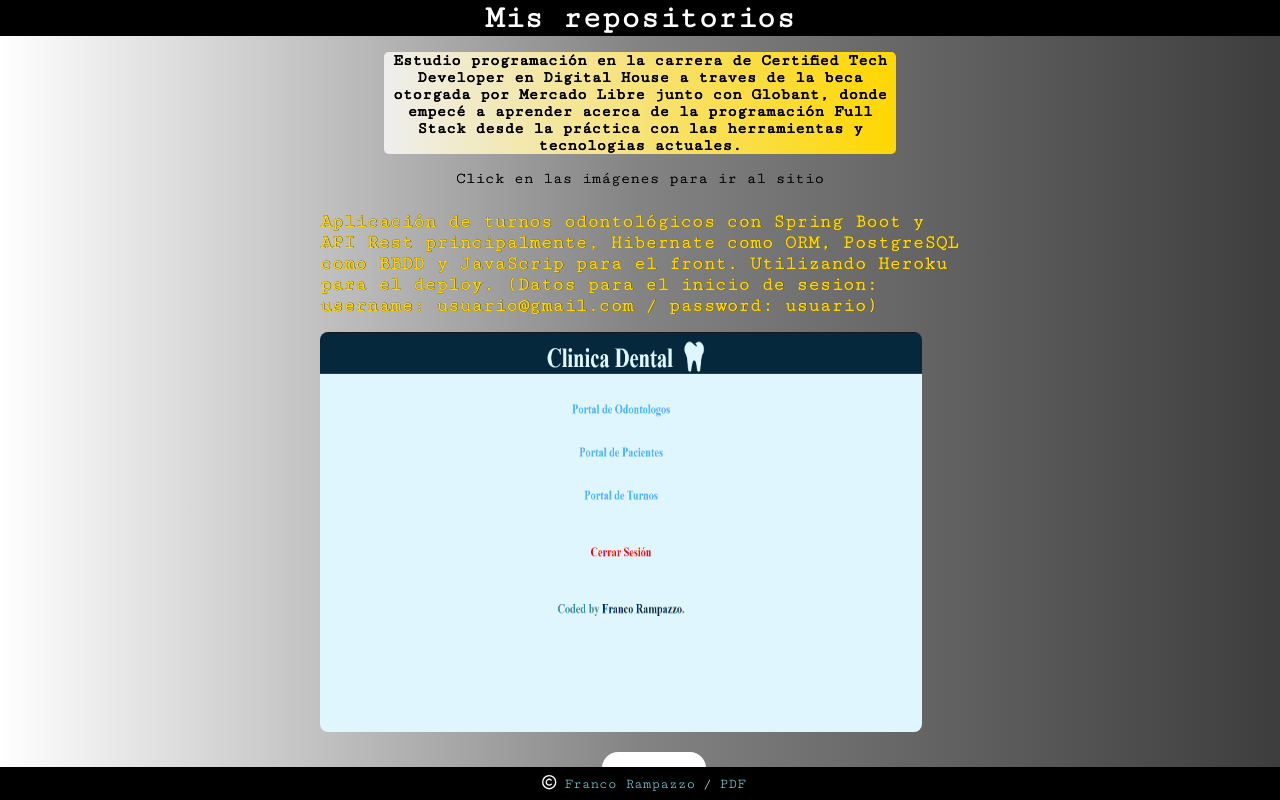
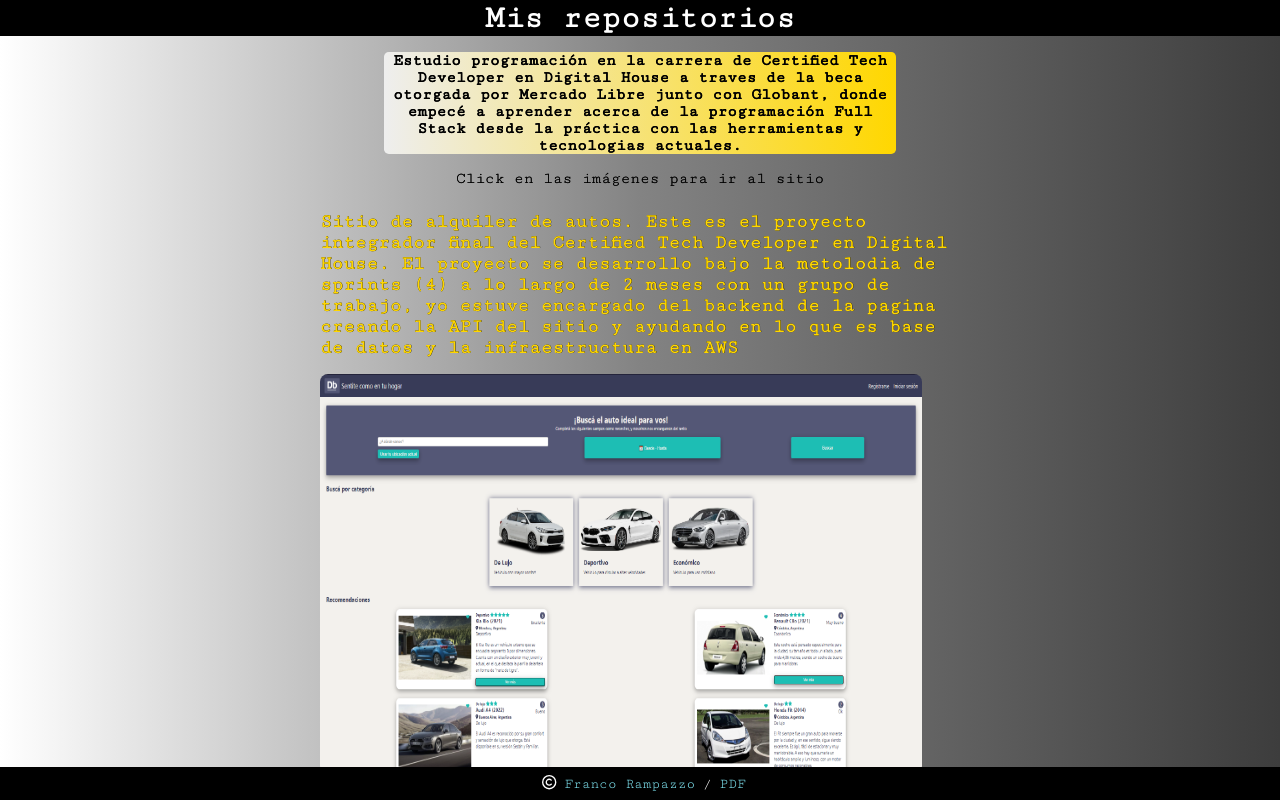
Before and after one commit to aquamantop/Cv-portfolio, a React (Create React App) app: page /SobreMi in a window 1280 px wide. Shown: the top 800 px of the page. Built offline with nearby package versions, Linux system fonts and the light colour scheme; a web font is replaced by a local one.

Commit message:
proyecto final agregado

```diff
--- a/src/Json/articulos.js
+++ b/src/Json/articulos.js
@@ -3,10 +3,20 @@
 import ppt from '../Img/ppt.png'
 import rating from '../Img/rating.png'
 import form from '../Img/form.png'
+import proyecto from '../Img/proyecto-final.png'
 
 export const Articulos = [
     {
         id: 1,
+        descripcion: "Sitio de alquiler de autos. Este es el proyecto integrador final del Certified Tech Developer en Digital House. El proyecto se desarrollo bajo la metolodia de sprints (4) " +
+        "a lo largo de 2 meses con un grupo de trabajo, yo estuve encargado del backend de la pagina creando la API del sitio y ayudando en lo que es base de datos " +
+        "y la infraestructura en AWS",
+        linkRepo: "http://0521ptc1n1-grupo7.s3-website.us-east-2.amazonaws.com",
+        img: proyecto,
+        alt: "digital booking, alquiler de autos"
+    },
+    {
+        id: 2,
         descripcion: "Aplicación de turnos odontológicos con Spring Boot y API Rest principalmente, Hibernate como ORM, PostgreSQL como BBDD y JavaScrip para el front. Utilizando Heroku para el deploy. (Datos para el inicio de sesion: username: usuario@gmail.com / password: usuario)",
         linkRepo: "https://clinica-dental-backend.herokuapp.com/html/home.html",
         linkCodigo: "https://github.com/aquamantop/Clinica-dental",
@@ -14,7 +24,7 @@
         alt:"clinica dental"
     },
     {
-        id: 2,
+        id: 3,
         descripcion: "App funcional para calcular la propina a dar teniendo en cuenta el monto total, la cantidad de personas que pagan y el porcentaje que se desea dejar a modo de propina. Luego, mostrar el monto total y monto de la propina a pagar por persona.",
         linkRepo: "https://aquamantop.github.io/tip-calculator/",
         linkCodigo: "https://github.com/aquamantop/tip-calculator",
@@ -22,7 +32,7 @@
         alt: "pagina para calcular propina"
     },
     {
-        id: 3,
+        id: 4,
         descripcion: "Clasico juego de piedra, papel o tijera eligiendo por medio de tarjetas.",
         linkRepo: "https://aquamantop.github.io/Minijuego/",
         linkCodigo: "https://github.com/aquamantop/Minijuego",
@@ -30,7 +40,7 @@
         alt: "pagina de piedra papel y tijera"
     },
     {
-        id: 4,
+        id: 5,
         descripcion: "Pagina simple con una tarjeta donde se puntua del 1 al 5, devolviendo otra tarjeta con la puntuacion y un agradecimiento.",
         linkRepo: "https://aquamantop.github.io/Interactive-rating-component/",
         linkCodigo: "https://github.com/aquamantop/Interactive-rating-component",
@@ -38,7 +48,7 @@
         alt: "rating interactive-rating"
     },
     {
-        id: 5,
+        id: 6,
         descripcion: "Formularios para iniciar, registrarse, dejar comentarios, etc. Pero sin ser funcional, solo maquetado con html y css.",
         linkRepo: "https://aquamantop.github.io/Formularios/index.html",
         linkCodigo: "https://github.com/aquamantop/Formularios",
--- a/src/components/Articulo.jsx
+++ b/src/components/Repositorios.jsx
@@ -1,4 +1,18 @@
 import { Articulos } from '../Json/articulos'
+
+function proyecto(id, codigo){
+  if(id === 1){
+    return <br></br>
+  } else {
+    return(
+    <button className="codigo">
+          <a href={codigo} target="_blank" rel="noopener noreferrer">
+            Código
+          </a>
+    </button>
+    )
+  }
+}
 
 export function Repositorios() {
   return Articulos.map((e) => {
@@ -12,11 +26,7 @@
             className="tamañoRepo"
           />
         </a>
-        <button className="codigo">
-          <a href={e.linkCodigo} target="_blank" rel="noopener noreferrer">
-            Código
-          </a>
-        </button>
+        {(proyecto(e.id, e.linkCodigo))}
       </article>
     )
   })
--- a/src/components/SobreMi.jsx
+++ b/src/components/SobreMi.jsx
@@ -1,5 +1,5 @@
 import React from 'react'
-import { Repositorios } from './Articulo'
+import { Repositorios } from './Repositorios'
 import Footer from './Footer'
 import BtnSobreMi from './BtnSobreMi'
 import Header from './Header'
```
Also changed, not shown: src/Img/proyecto-final.png (added).
